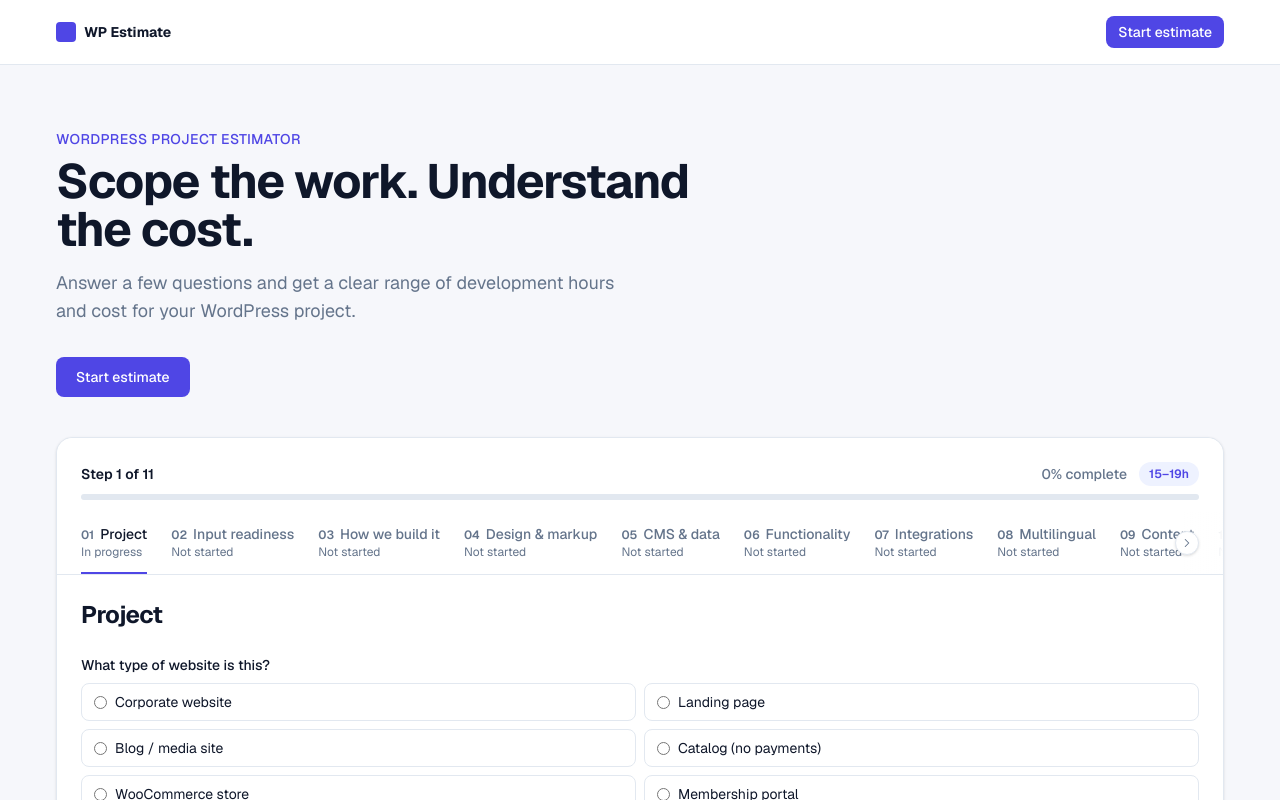
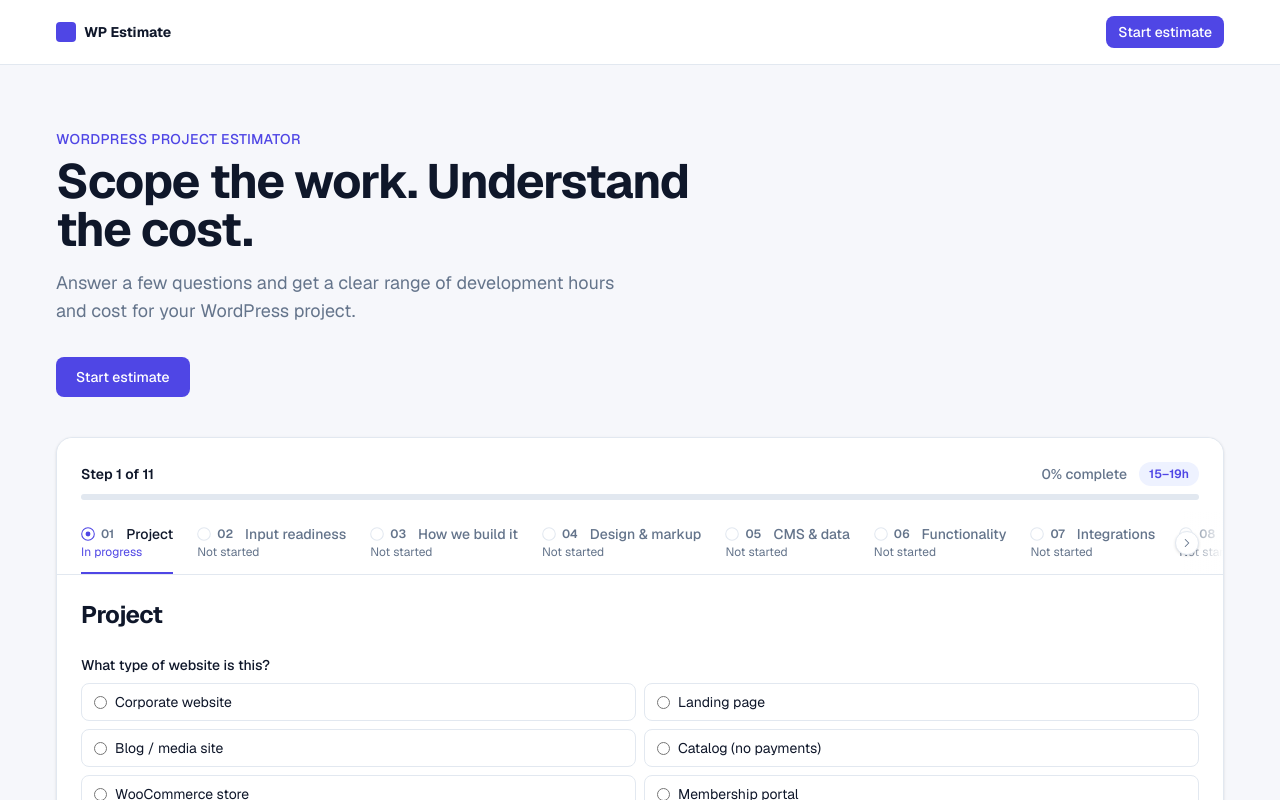
Before and after one commit to YedomakhaDev/wp-website-estimator, a Next.js app: page / in a window 1280 px wide. Shown: the top 800 px of the page. Built offline with nearby package versions, Linux system fonts and the light colour scheme.

Commit message:
style: add colored status icons to step tabs

```diff
--- a/src/components/Calculator.tsx
+++ b/src/components/Calculator.tsx
@@ -28,6 +28,38 @@ type StepStatus = "completed" | "current" | "upcoming";
 function getStepStatus(step: Step, answers: AnswerMap, isCurrent: boolean): StepStatus {
     if (isStepComplete(step, answers)) return "completed";
     return isCurrent ? "current" : "upcoming";
+}
+
+function StepStatusIcon({ status }: { status: StepStatus }) {
+    if (status === "completed") {
+        return (
+            <svg viewBox="0 0 20 20" fill="none" className="h-3.5 w-3.5 shrink-0 text-success">
+                <circle cx="10" cy="10" r="9" stroke="currentColor" strokeWidth="1.5" />
+                <path
+                    d="M6 10.5L8.5 13L14 7.5"
+                    stroke="currentColor"
+                    strokeWidth="1.5"
+                    strokeLinecap="round"
+                    strokeLinejoin="round"
+                />
+            </svg>
+        );
+    }
+
+    if (status === "current") {
+        return (
+            <svg viewBox="0 0 20 20" fill="none" className="h-3.5 w-3.5 shrink-0 text-primary">
+                <circle cx="10" cy="10" r="9" stroke="currentColor" strokeWidth="1.5" />
+                <circle cx="10" cy="10" r="3.5" fill="currentColor" />
+            </svg>
+        );
+    }
+
+    return (
+        <svg viewBox="0 0 20 20" fill="none" className="h-3.5 w-3.5 shrink-0 text-border">
+            <circle cx="10" cy="10" r="9" stroke="currentColor" strokeWidth="1.5" />
+        </svg>
+    );
 }
 
 function getProjectTypeLabel(answers: AnswerMap): string | null {
@@ -300,13 +332,22 @@ export default function Calculator() {
                                               : "border-transparent text-foreground"
                                     }`}
                                 >
-                                    <span>
+                                    <span className="flex items-center gap-1.5">
+                                        <StepStatusIcon status={status} />
                                         <span className="mr-1.5 text-xs font-semibold text-muted-foreground">
                                             {String(index + 1).padStart(2, "0")}
                                         </span>
                                         {step.title}
                                     </span>
-                                    <span className="block text-xs font-normal text-muted-foreground">
+                                    <span
+                                        className={`block text-xs font-normal ${
+                                            status === "completed"
+                                                ? "text-success"
+                                                : status === "current"
+                                                  ? "text-primary"
+                                                  : "text-muted-foreground"
+                                        }`}
+                                    >
                                         {status === "completed"
                                             ? "Completed"
                                             : status === "current"
```
